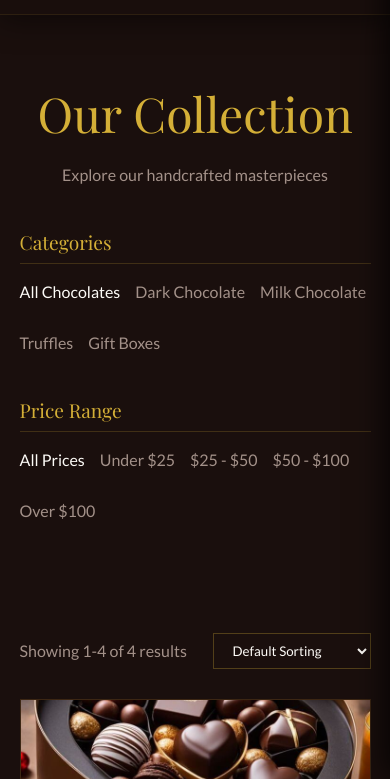
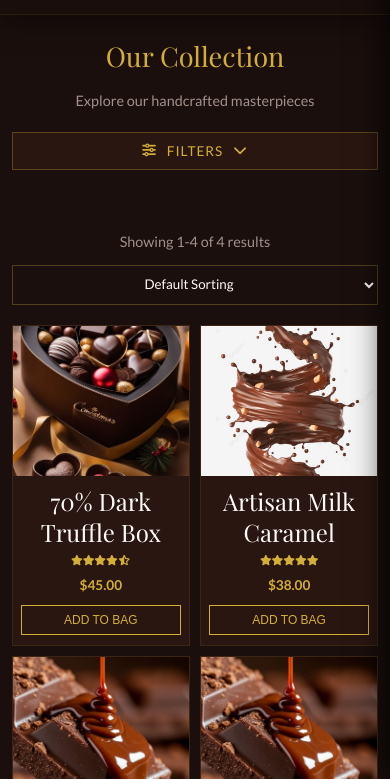
Before and after one commit to rk9351323/choco, a plain HTML site: page choco-luxury/shop.html in a window 390 px wide. Shown: the part 65-844 px from the top of the page. Drawn offline with nearby package versions, Linux system fonts and the light colour scheme; a web font is replaced by a local one.

Commit message:
Improve shop section mobile responsiveness

```diff
--- a/choco-luxury/shop.html
+++ b/choco-luxury/shop.html
@@ -176,20 +176,275 @@
       color: var(--bg-color);
     }
 
+    /* Mobile Filter Toggle Button */
+    .filter-toggle-btn {
+      display: none;
+      width: 100%;
+      padding: 12px 20px;
+      background: var(--dark-brown);
+      border: 1px solid rgba(212, 175, 55, 0.3);
+      color: var(--gold);
+      font-family: var(--font-body);
+      font-size: 0.95rem;
+      text-transform: uppercase;
+      letter-spacing: 1px;
+      cursor: pointer;
+      transition: var(--transition-smooth);
+      margin-bottom: 20px;
+      align-items: center;
+      justify-content: center;
+      gap: 10px;
+    }
+
+    .filter-toggle-btn:hover {
+      background: rgba(212, 175, 55, 0.1);
+    }
+
+    .filter-toggle-btn i {
+      transition: transform 0.3s ease;
+    }
+
+    .filter-toggle-btn.active i {
+      transform: rotate(180deg);
+    }
+
+    /* ====== TABLET (max-width: 900px) ====== */
     @media screen and (max-width: 900px) {
+      .shop-header h1 {
+        font-size: 2.4rem;
+      }
+
       .shop-container {
         flex-direction: column;
+        padding: 0 4% 60px;
+        gap: 20px;
+      }
+
+      .filter-toggle-btn {
+        display: flex;
       }
 
       .shop-sidebar {
         width: 100%;
-        margin-bottom: 30px;
+        margin-bottom: 10px;
+        overflow: hidden;
+        max-height: 0;
+        opacity: 0;
+        transition: max-height 0.4s ease, opacity 0.3s ease, margin 0.3s ease;
+      }
+
+      .shop-sidebar.show {
+        max-height: 500px;
+        opacity: 1;
+        margin-bottom: 20px;
+      }
+
+      .filter-group {
+        margin-bottom: 20px;
       }
 
       .filter-list {
         display: flex;
         flex-wrap: wrap;
+        gap: 10px;
+      }
+
+      .filter-list li {
+        margin-bottom: 0;
+      }
+
+      .filter-list a {
+        display: inline-block;
+        padding: 6px 14px;
+        border: 1px solid rgba(212, 175, 55, 0.2);
+        border-radius: 20px;
+        font-size: 0.9rem;
+        transition: var(--transition-smooth);
+      }
+
+      .filter-list a:hover,
+      .filter-list a.active {
+        background: rgba(212, 175, 55, 0.15);
+        border-color: var(--gold);
+        color: var(--gold);
+      }
+
+      .grid {
+        grid-template-columns: repeat(2, 1fr);
+        gap: 20px;
+      }
+
+      .product-img-wrapper {
+        height: 220px;
+      }
+
+      .product-info {
+        padding: 15px;
+      }
+
+      .product-name {
+        font-size: 1.1rem;
+      }
+
+      .product-price {
+        font-size: 1rem;
+      }
+
+      .product-rating {
+        font-size: 0.8rem;
+        margin-bottom: 10px;
+      }
+
+      .shop-btn {
+        padding: 8px;
+        font-size: 0.85rem;
+      }
+    }
+
+    /* ====== SMALL TABLET / LARGE PHONE (max-width: 600px) ====== */
+    @media screen and (max-width: 600px) {
+      .shop-header {
+        padding-top: calc(var(--nav-height) + 30px);
+        padding-bottom: 25px;
+      }
+
+      .shop-header h1 {
+        font-size: 2rem;
+      }
+
+      .shop-header p {
+        font-size: 0.9rem;
+      }
+
+      .shop-container {
+        padding: 0 3% 50px;
         gap: 15px;
+      }
+
+      .shop-controls {
+        flex-direction: column;
+        gap: 12px;
+        align-items: stretch;
+        margin-bottom: 20px;
+      }
+
+      .shop-controls span {
+        text-align: center;
+        font-size: 0.9rem;
+      }
+
+      .sort-select {
+        width: 100%;
+        padding: 10px 15px;
+        text-align: center;
+      }
+
+      .grid {
+        grid-template-columns: repeat(2, 1fr);
+        gap: 12px;
+      }
+
+      .product-img-wrapper {
+        height: 180px;
+      }
+
+      .product-info {
+        padding: 12px 10px;
+      }
+
+      .product-name {
+        font-size: 0.95rem;
+        margin-bottom: 4px;
+      }
+
+      .product-price {
+        font-size: 0.9rem;
+        margin-bottom: 10px;
+      }
+
+      .product-rating {
+        font-size: 0.75rem;
+        margin-bottom: 8px;
+      }
+
+      .shop-btn {
+        padding: 8px;
+        font-size: 0.8rem;
+        letter-spacing: 0.5px;
+      }
+
+      .filter-list a {
+        padding: 5px 12px;
+        font-size: 0.85rem;
+      }
+    }
+
+    /* ====== PHONE (max-width: 480px) ====== */
+    @media screen and (max-width: 480px) {
+      .shop-header {
+        padding-top: calc(var(--nav-height) + 20px);
+        padding-bottom: 20px;
+      }
+
+      .shop-header h1 {
+        font-size: 1.7rem;
+      }
+
+      .shop-container {
+        padding: 0 3% 40px;
+      }
+
+      .grid {
+        grid-template-columns: repeat(2, 1fr);
+        gap: 10px;
+      }
+
+      .product-img-wrapper {
+        height: 150px;
+      }
+
+      .product-info {
+        padding: 10px 8px;
+      }
+
+      .product-name {
+        font-size: 0.85rem;
+        margin-bottom: 3px;
+        line-height: 1.3;
+      }
+
+      .product-price {
+        font-size: 0.85rem;
+        margin-bottom: 8px;
+      }
+
+      .product-rating {
+        font-size: 0.7rem;
+        margin-bottom: 6px;
+      }
+
+      .product-rating i {
+        font-size: 0.65rem;
+      }
+
+      .shop-btn {
+        padding: 7px 5px;
+        font-size: 0.75rem;
+        letter-spacing: 0;
+      }
+
+      .filter-toggle-btn {
+        padding: 10px 15px;
+        font-size: 0.85rem;
+      }
+
+      .filter-group h3 {
+        font-size: 1rem;
+      }
+
+      .filter-list a {
+        padding: 4px 10px;
+        font-size: 0.8rem;
       }
     }
   </style>
@@ -228,8 +483,14 @@
 
   <!-- Shop Content -->
   <div class="shop-container fade-in">
+    <!-- Mobile Filter Toggle -->
+    <button class="filter-toggle-btn" id="filterToggle" onclick="toggleFilters()">
+      <i class="fa-solid fa-sliders"></i> Filters
+      <i class="fa-solid fa-chevron-down"></i>
+    </button>
+
     <!-- Sidebar -->
-    <aside class="shop-sidebar">
+    <aside class="shop-sidebar" id="shopSidebar">
       <div class="filter-group">
         <h3>Categories</h3>
         <ul class="filter-list" id="categoryFilter">
@@ -360,6 +621,15 @@
   </footer>
 
   <script src="script.js"></script>
+  <script>
+    // Mobile filter toggle
+    function toggleFilters() {
+      const sidebar = document.getElementById('shopSidebar');
+      const btn = document.getElementById('filterToggle');
+      sidebar.classList.toggle('show');
+      btn.classList.toggle('active');
+    }
+  </script>
 
   <!-- Search Overlay -->
   <div id="searchOverlay" class="search-overlay">
```
